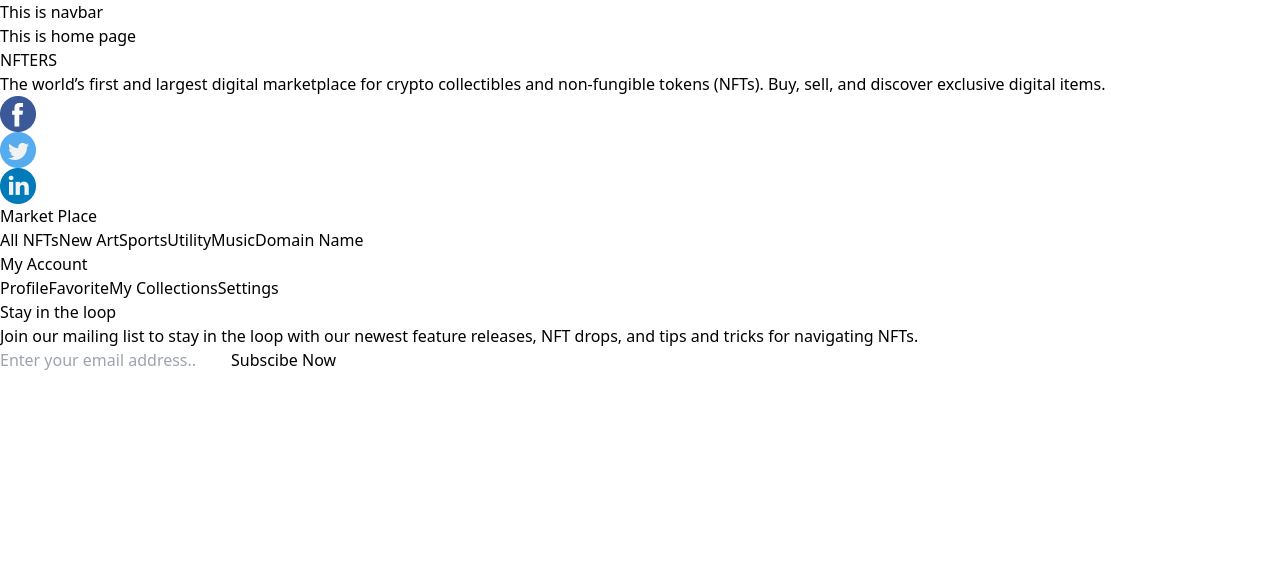
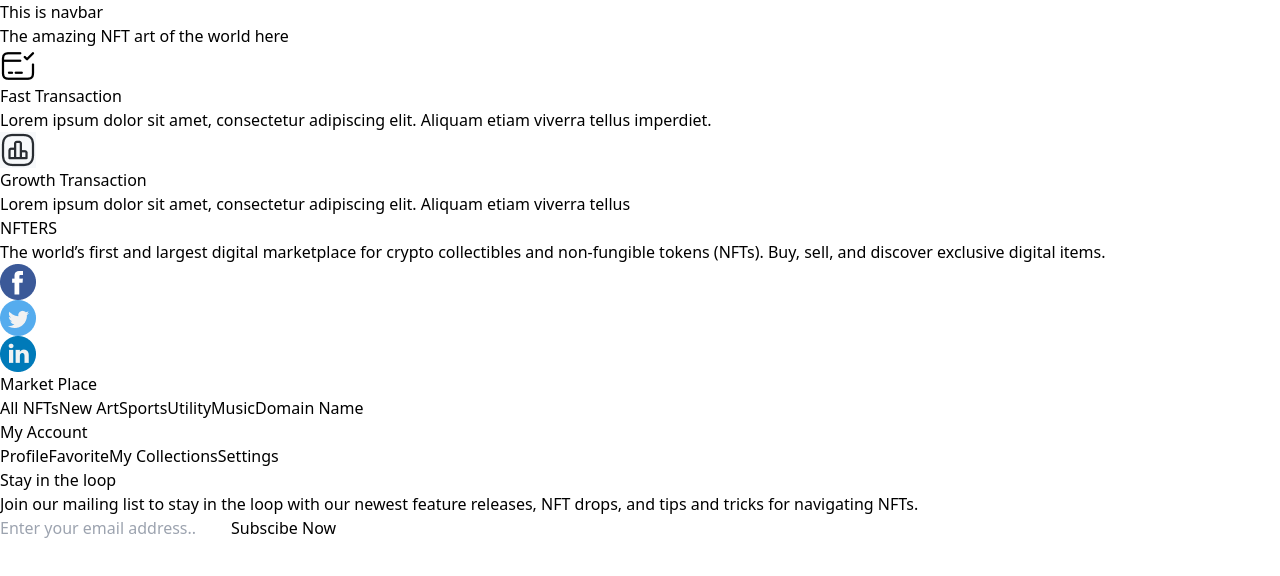
Before and after one commit to mahadi61/nfters-landing-page, a React (Vite) app: page / in a window 1280 px wide. Shown: the top 576 px of the page. Built offline with nearby package versions, Linux system fonts and the light colour scheme.

Commit message:
feature section done

```diff
--- /dev/null
+++ b/src/Components/Feature/Feature.jsx
@@ -0,0 +1,41 @@
+const Feature = () => {
+  return (
+    <div className="bg-[#D9E0EC33] h-[326px] flex justify-between items-center">
+      <h1 className="text-3xl font-bold text-black max-w-sm uppercase">
+        The amazing NFT art of the world here
+      </h1>
+
+      <div className="flex gap-3 max-w-xs">
+        <img src="./public/icon/card-tick-1.png" alt="" className="w-9 h-9" />
+        <div>
+          <h1 className="text-xl font-bold text-black mb-3">
+            Fast Transaction
+          </h1>
+          <p>
+            Lorem ipsum dolor sit amet, consectetur adipiscing elit. Aliquam
+            etiam viverra tellus imperdiet.
+          </p>
+        </div>
+      </div>
+
+      <div className="flex gap-3 max-w-xs">
+        <img
+          src="./public/icon/chart-square-2.png"
+          alt=""
+          className="w-9 h-9"
+        />
+        <div>
+          <h1 className="text-xl font-bold text-black mb-3">
+            Growth Transaction
+          </h1>
+          <p>
+            Lorem ipsum dolor sit amet, consectetur adipiscing elit. Aliquam
+            etiam viverra tellus
+          </p>
+        </div>
+      </div>
+    </div>
+  );
+};
+
+export default Feature;
--- a/src/Pages/Home.jsx
+++ b/src/Pages/Home.jsx
@@ -1,5 +1,11 @@
+import Feature from "../Components/Feature/Feature";
+
 const Home = () => {
-  return <div>This is home page</div>;
+  return (
+    <div>
+      <Feature />
+    </div>
+  );
 };
 
 export default Home;
```
Also changed, not shown: public/icon/card-tick-1.png (added), public/icon/chart-square-2.png (added).
